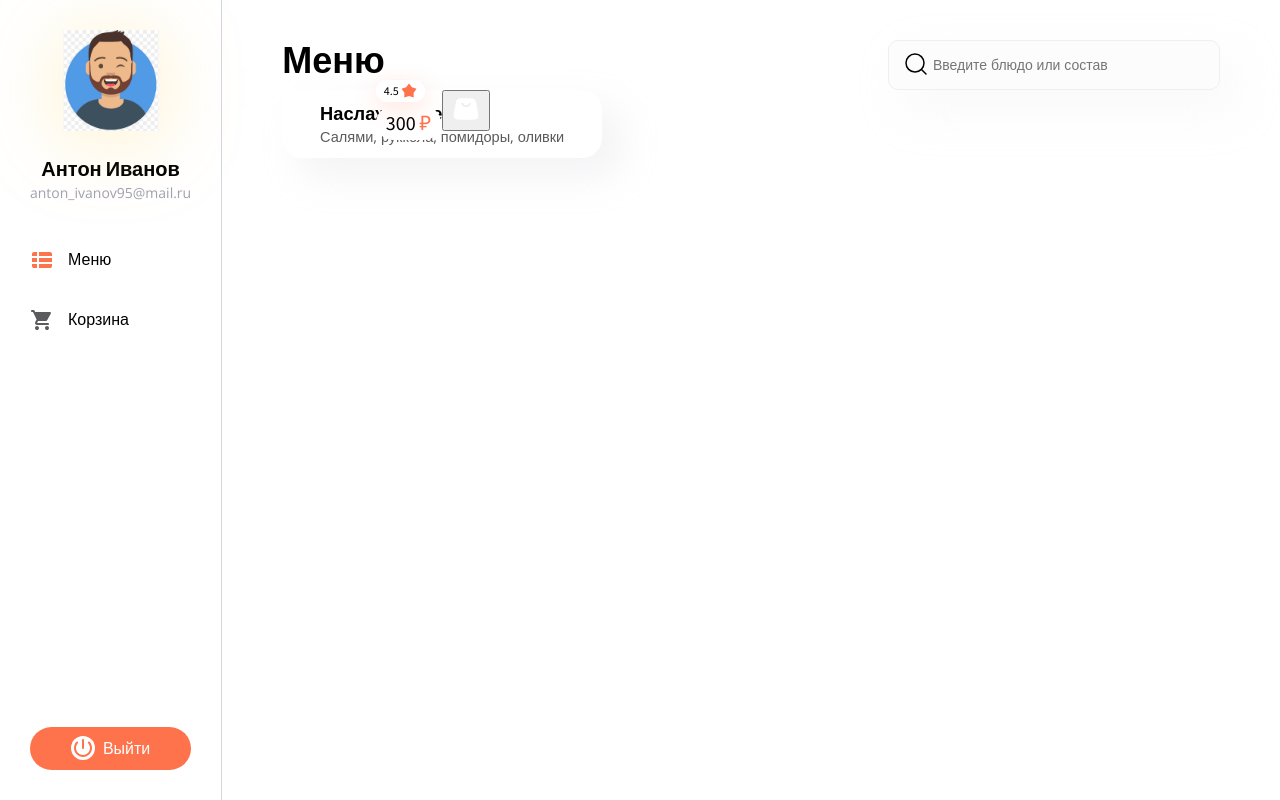
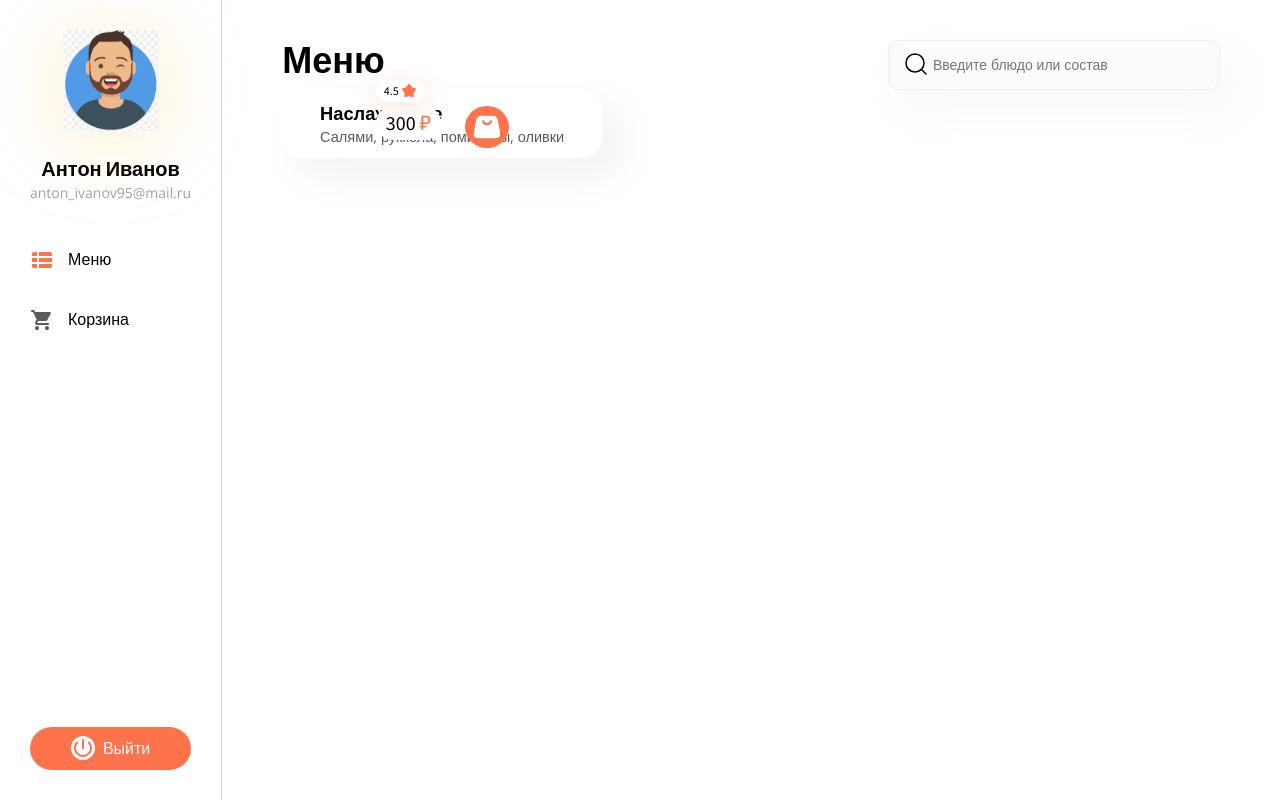
Before and after one commit to 7Hunter7/Pizza_App, a React (Vite) app: page / in a window 1280 px wide. Built offline with nearby package versions, Linux system fonts and the light colour scheme.

Commit message:
UPD(ProductCard): added styles for add-to-card button

```diff
--- a/src/components/ProductCard/ProductCard.module.css
+++ b/src/components/ProductCard/ProductCard.module.css
@@ -26,6 +26,26 @@
 }
 .card .head .add-to-card {
   position: absolute;
+  display: flex;
+  top: 1rem;
+  right: 1rem;
+  padding: 0.25rem 0.3rem;
+  border: none;
+  border-radius: 50%;
+  background: var(--primary-color);
+  cursor: pointer;
+  transition: background 0.3s transform 0.1s;
+}
+.card .head .add-to-card svg {
+  width: 2.125rem;
+  height: 2.125rem;
+  fill: var(--background-color);
+}
+.card .head .add-to-card:hover {
+  background: var(--primary-hover-color);
+}
+.card .head .add-to-card:active {
+  transform: scale(0.95);
 }
 .card .head .rating {
   position: absolute;
--- a/src/components/ProductCard/ProductCard.module.scss
+++ b/src/components/ProductCard/ProductCard.module.scss
@@ -25,7 +25,26 @@
     }
     .add-to-card {
       position: absolute;
-
+      display: flex;
+      top: 1rem;
+      right: 1rem;
+      padding: 0.25rem 0.3rem;
+      border: none;
+      border-radius: 50%;
+      background: var(--primary-color);
+      cursor: pointer;
+      transition: background 0.3s transform 0.1s;
+      svg {
+        width: 2.125rem;
+        height: 2.125rem;
+        fill: var(--background-color);
+      }
+      &:hover {
+        background: var(--primary-hover-color);
+      }
+      &:active {
+        transform: scale(0.95);
+      }
     }
     .rating {
       position: absolute;
```
Also changed, not shown: 1 other file (tests, documents, lock files or other folders).
